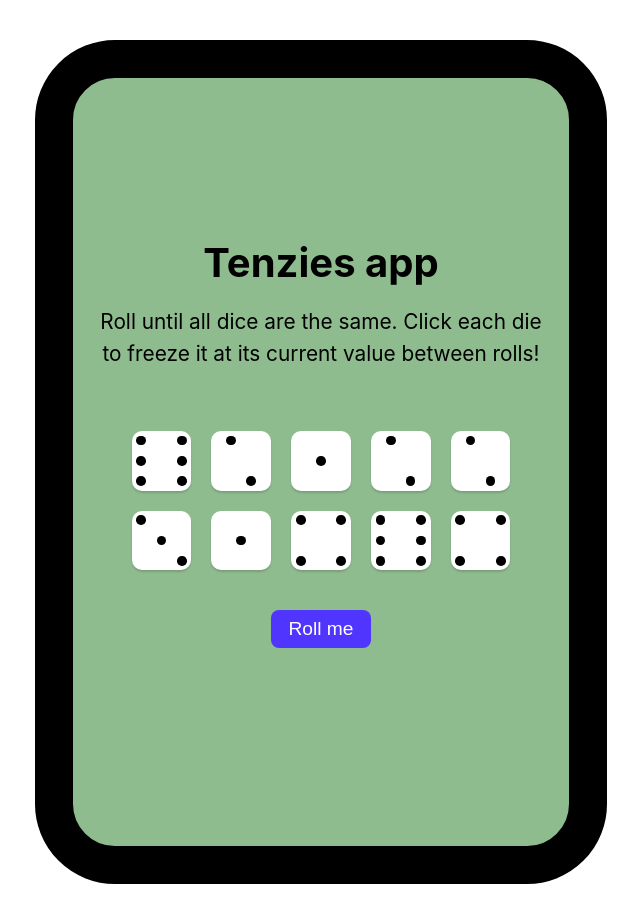
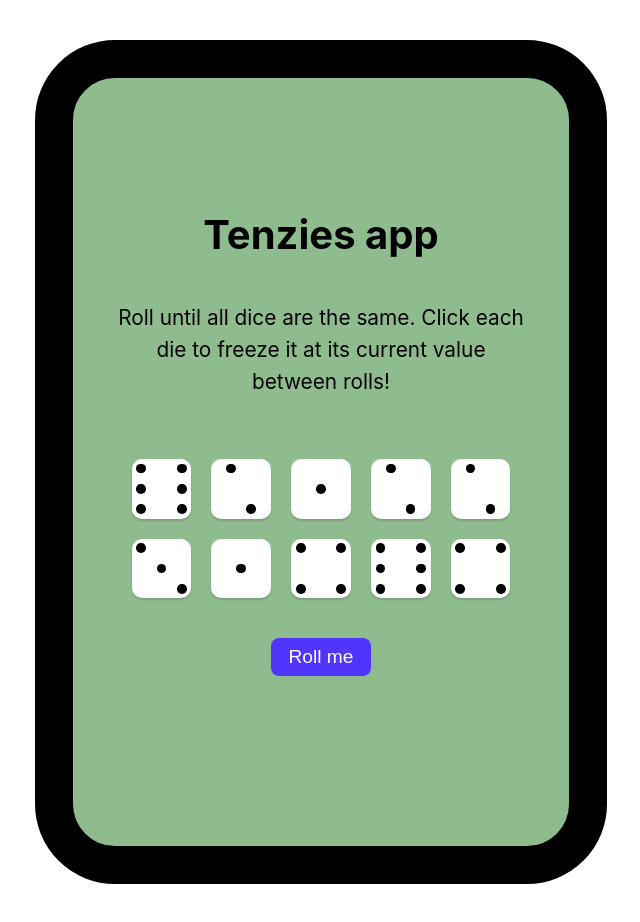
Before and after one commit to natalieacevedo/tenziesApp, a React (Create React App) app: page / in a window 1280 px wide. Shown: the whole page, without its empty margins (319-959 px from the left). Built offline with nearby package versions, Linux system fonts and the light colour scheme.

Commit message:
changes on css

```diff
--- a/src/App.css
+++ b/src/App.css
@@ -70,6 +70,8 @@ justify-content: space-between;
 
 .winner{
   color: #cf5e5e;
+  position: relative;
+  top: -4vh;
 }
 
 .boxesContainer{
@@ -139,13 +141,16 @@ padding: 0.5rem;
 .instructions {
 
   font-weight: 400;
-  margin-top: -9vh;
+  margin-top: -6vh;
   text-align: center;
   line-height: 1.5rem;
   font-size: 1.3rem;
   line-height: 2rem;
+  padding-left: 4%;
+  padding-right: 4%;
 }
 .winner{
+  margin-top:8vh;
   position:relative;
   top:-8vh;
   text-align: center;
@@ -155,6 +160,8 @@ padding: 0.5rem;
   margin-top: 3vh;
   text-align: center;
   line-height: 2rem;
+  padding-left: 4%;
+  padding-right: 4%;
 }
 @media screen and (max-width: 600px) {
   .littleBox {
```
